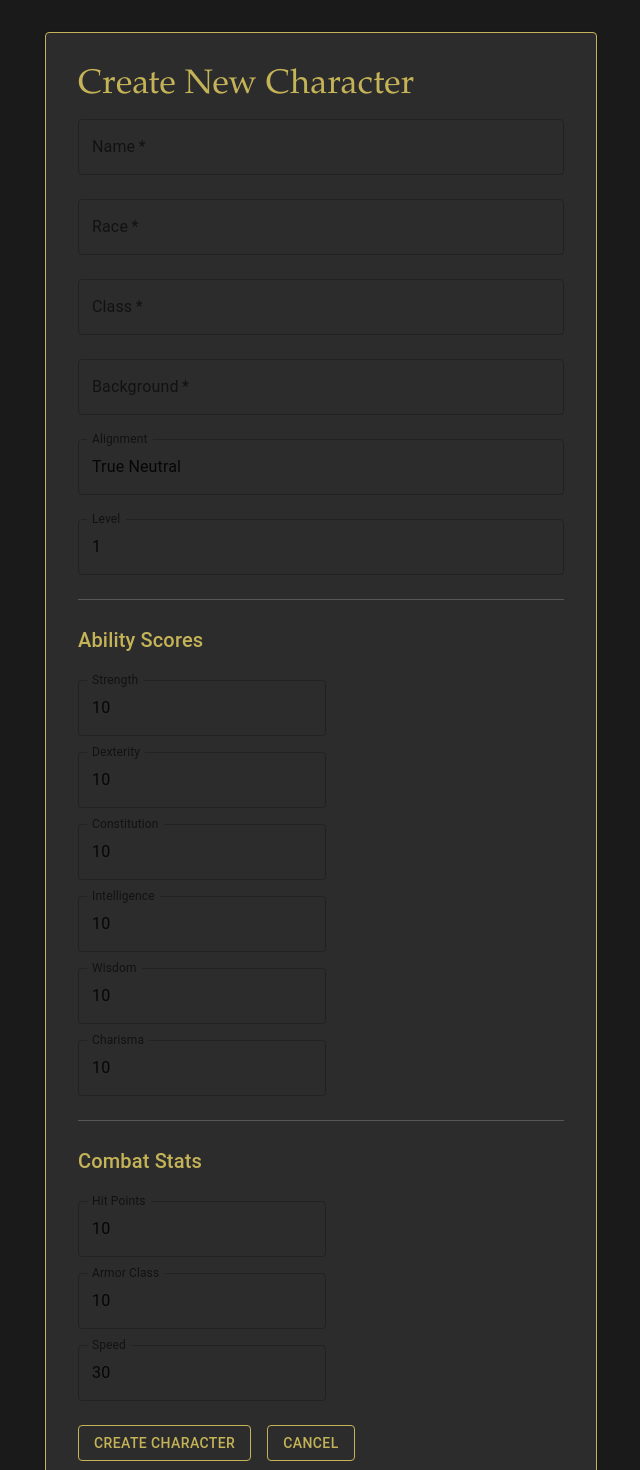
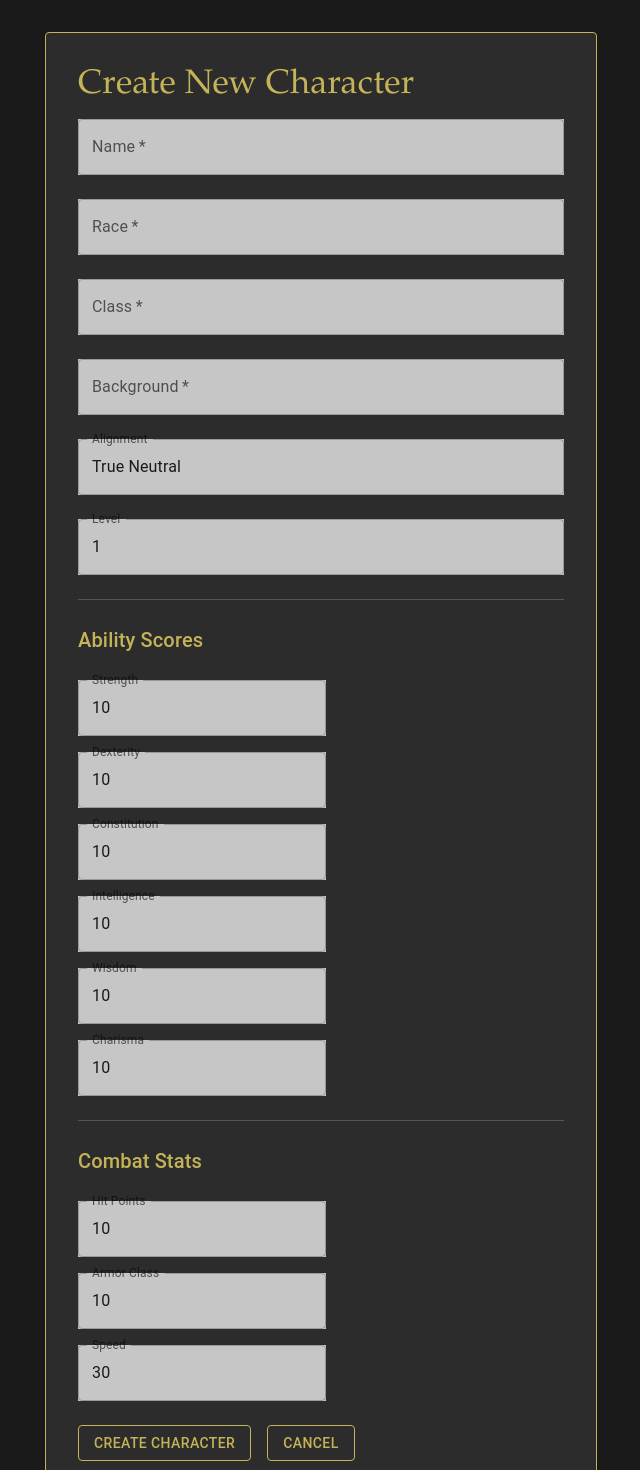
Before and after one commit to kellerflint/DnD-Character-Sheet, a React (Vite) app in the folder react-fe/: page /characters/new in a window 1280 px wide. Shown: the top 1470 px of the page, without its empty margins (319-959 px from the left). Built offline with nearby package versions, Linux system fonts and the light colour scheme; no server answers.

Commit message:
fixed form style

```diff
--- a/react-fe/src/components/CharacterForm.jsx
+++ b/react-fe/src/components/CharacterForm.jsx
@@ -96,24 +96,24 @@ const CharacterForm = () => {
             <Box component="form" onSubmit={handleSubmit}>
               <Stack spacing={3}>
                 {/* Basic info */}
-                <TextField required label="Name" name="name" value={formData.name} onChange={handleChange} sx={{}} />
-                <TextField required label="Race" name="race" value={formData.race} onChange={handleChange} sx={{}} />
-                <TextField required label="Class" name="characterClass" value={formData.characterClass} onChange={handleChange} sx={{}} />
-                <TextField required label="Background" name="background" value={formData.background} onChange={handleChange} sx={{}} />
-                <TextField label="Alignment" name="alignment" value={formData.alignment} onChange={handleChange} sx={{}} />
-                <TextField label="Level" name="level" type="number" value={formData.level} onChange={handleChange} sx={{}} />
+                <TextField required label="Name" name="name" value={formData.name} onChange={handleChange} sx={{backgroundColor: "#c6c6c6ff"}} />
+                <TextField required label="Race" name="race" value={formData.race} onChange={handleChange} sx={{backgroundColor: "#c6c6c6ff"}} />
+                <TextField required label="Class" name="characterClass" value={formData.characterClass} onChange={handleChange} sx={{backgroundColor: "#c6c6c6ff"}} />
+                <TextField required label="Background" name="background" value={formData.background} onChange={handleChange} sx={{backgroundColor: "#c6c6c6ff"}} />
+                <TextField label="Alignment" name="alignment" value={formData.alignment} onChange={handleChange} sx={{backgroundColor: "#c6c6c6ff"}} />
+                <TextField label="Level" name="level" type="number" value={formData.level} onChange={handleChange} sx={{backgroundColor: "#c6c6c6ff"}} />
 
                 <Divider sx={{ my: 2, borderColor: 'rgba(255, 255, 255, 0.2)' }} />
                 <Typography variant="h6" sx={{ color: '#c5b358' }}>Ability Scores</Typography>
 
                 {/* Ability scores */}
                 <Grid container spacing={2}>
-                  <Grid item xs={6}><TextField label="Strength" name="strength" type="number" value={formData.strength} onChange={handleChange} sx={{}} fullWidth /></Grid>
-                  <Grid item xs={6}><TextField label="Dexterity" name="dexterity" type="number" value={formData.dexterity} onChange={handleChange} sx={{}} fullWidth /></Grid>
-                  <Grid item xs={6}><TextField label="Constitution" name="constitution" type="number" value={formData.constitution} onChange={handleChange} sx={{}} fullWidth /></Grid>
-                  <Grid item xs={6}><TextField label="Intelligence" name="intelligence" type="number" value={formData.intelligence} onChange={handleChange} sx={{}} fullWidth /></Grid>
-                  <Grid item xs={6}><TextField label="Wisdom" name="wisdom" type="number" value={formData.wisdom} onChange={handleChange} sx={{}} fullWidth /></Grid>
-                  <Grid item xs={6}><TextField label="Charisma" name="charisma" type="number" value={formData.charisma} onChange={handleChange} sx={{}} fullWidth /></Grid>
+                  <Grid item xs={6}><TextField label="Strength" name="strength" type="number" value={formData.strength} onChange={handleChange} sx={{backgroundColor: "#c6c6c6ff"}} fullWidth /></Grid>
+                  <Grid item xs={6}><TextField label="Dexterity" name="dexterity" type="number" value={formData.dexterity} onChange={handleChange} sx={{backgroundColor: "#c6c6c6ff"}} fullWidth /></Grid>
+                  <Grid item xs={6}><TextField label="Constitution" name="constitution" type="number" value={formData.constitution} onChange={handleChange} sx={{backgroundColor: "#c6c6c6ff"}} fullWidth /></Grid>
+                  <Grid item xs={6}><TextField label="Intelligence" name="intelligence" type="number" value={formData.intelligence} onChange={handleChange} sx={{backgroundColor: "#c6c6c6ff"}} fullWidth /></Grid>
+                  <Grid item xs={6}><TextField label="Wisdom" name="wisdom" type="number" value={formData.wisdom} onChange={handleChange} sx={{backgroundColor: "#c6c6c6ff"}} fullWidth /></Grid>
+                  <Grid item xs={6}><TextField label="Charisma" name="charisma" type="number" value={formData.charisma} onChange={handleChange} sx={{backgroundColor: "#c6c6c6ff"}} fullWidth /></Grid>
                 </Grid>
 
                 <Divider sx={{ my: 2, borderColor: 'rgba(255, 255, 255, 0.2)' }} />
@@ -121,9 +121,9 @@ const CharacterForm = () => {
 
                 {/* Combat stats */}
                 <Grid container spacing={2}>
-                  <Grid item xs={6}><TextField label="Hit Points" name="hitPoints" type="number" value={formData.hitPoints} onChange={handleChange} sx={{}} fullWidth /></Grid>
-                  <Grid item xs={6}><TextField label="Armor Class" name="armorClass" type="number" value={formData.armorClass} onChange={handleChange} sx={{}} fullWidth /></Grid>
-                  <Grid item xs={6}><TextField label="Speed" name="speed" type="number" value={formData.speed} onChange={handleChange} sx={{}} fullWidth /></Grid>
+                  <Grid item xs={6}><TextField label="Hit Points" name="hitPoints" type="number" value={formData.hitPoints} onChange={handleChange} sx={{backgroundColor: "#c6c6c6ff"}} fullWidth /></Grid>
+                  <Grid item xs={6}><TextField label="Armor Class" name="armorClass" type="number" value={formData.armorClass} onChange={handleChange} sx={{backgroundColor: "#c6c6c6ff"}} fullWidth /></Grid>
+                  <Grid item xs={6}><TextField label="Speed" name="speed" type="number" value={formData.speed} onChange={handleChange} sx={{backgroundColor: "#c6c6c6ff"}} fullWidth /></Grid>
                 </Grid>
 
                 <Stack direction="row" spacing={2} sx={{ mt: 3 }}>
```
